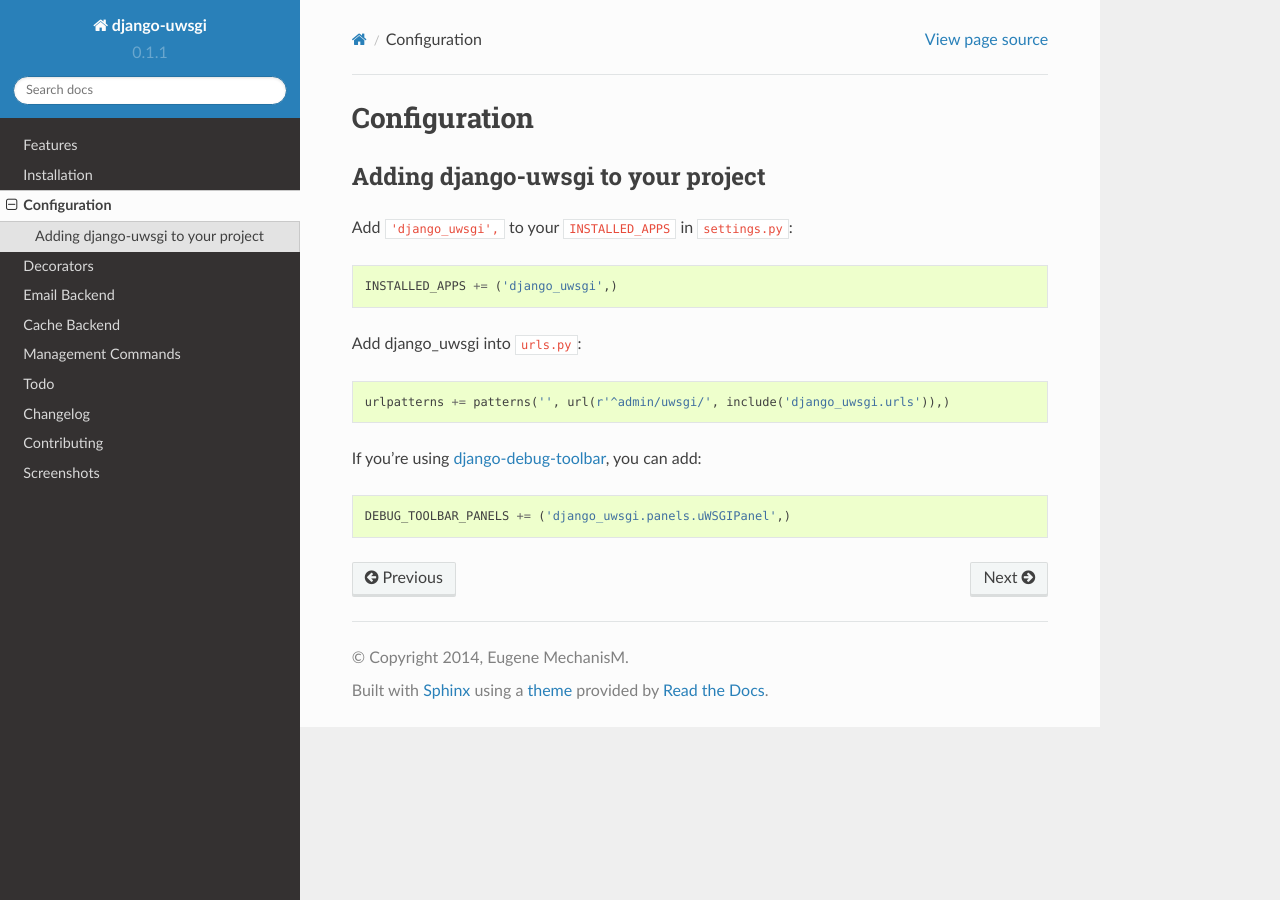
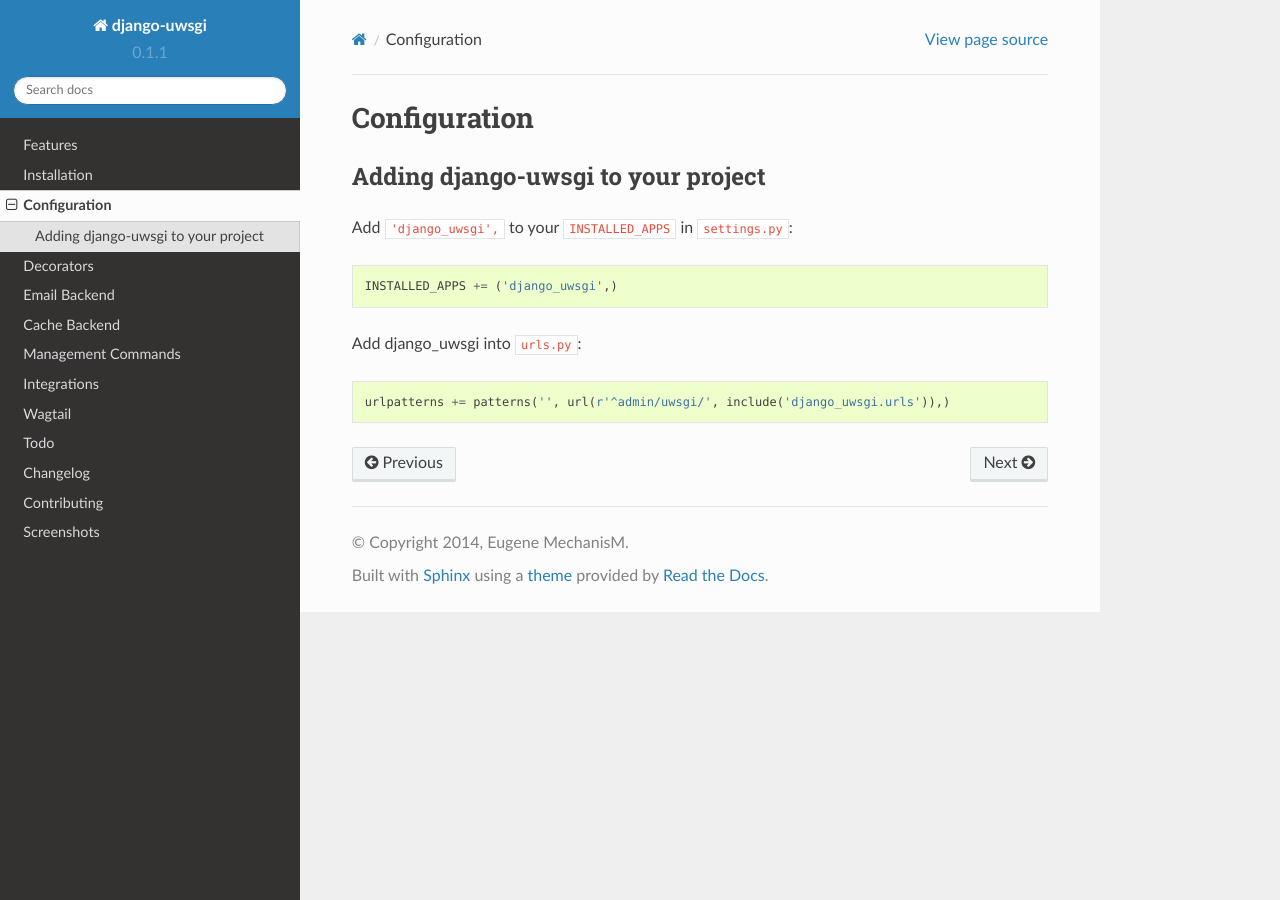
Before and after one commit to unbit/django-uwsgi, a Sphinx documentation site: the page built from docs/configuration.rst, in a window 1280 px wide. Built offline with Sphinx 7.4.7 and the Read the Docs theme 2.0.0, drawn with Linux system fonts in a browser that asks for light colours.

Commit message:
Improved docs

```diff
--- a/docs/configuration.rst
+++ b/docs/configuration.rst
@@ -16,13 +16,3 @@
 .. code-block:: py
 
     urlpatterns += patterns('', url(r'^admin/uwsgi/', include('django_uwsgi.urls')),)
-
-
-If you're using `django-debug-toolbar`_, you can add:
-
-.. code-block:: py
-
-    DEBUG_TOOLBAR_PANELS += ('django_uwsgi.panels.uWSGIPanel',)
-
-
-.. _django-debug-toolbar: http://django-debug-toolbar.readthedocs.org/en/latest/
--- a/docs/index.rst
+++ b/docs/index.rst
@@ -14,6 +14,7 @@
    email
    cache
    commands
+   integrations
    todo
    changelog
    contributing
```
Also changed, not shown: docs/integrations.rst (added, +36 -0 lines).
